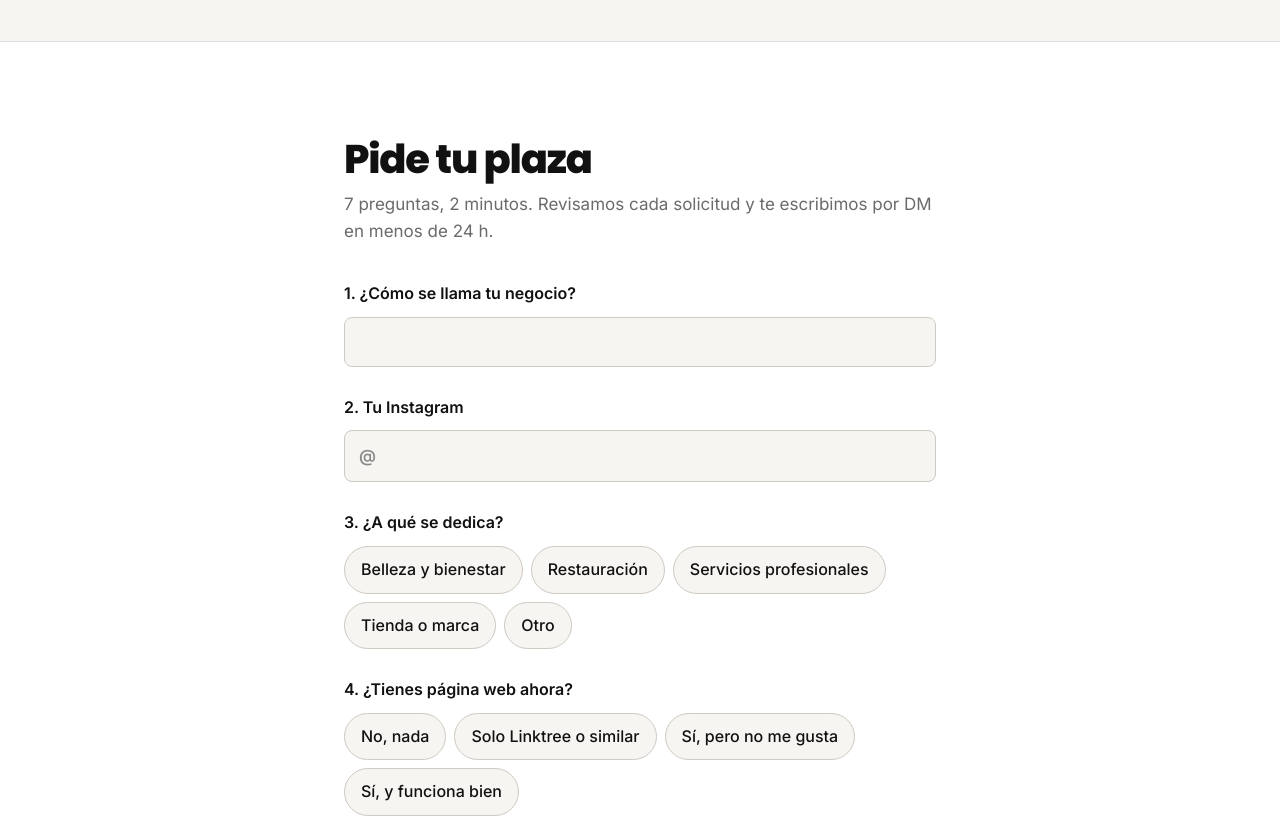
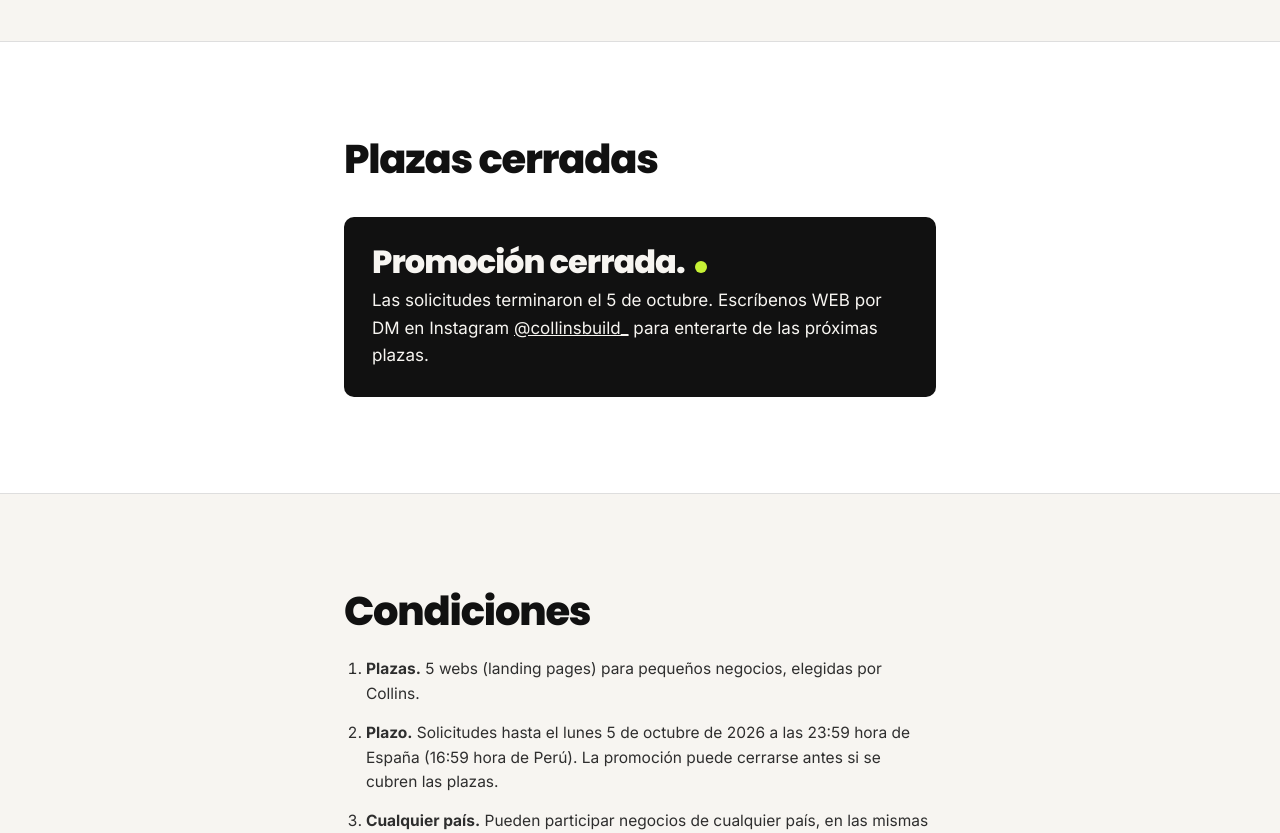
Before and after one commit to emivelasquezv/landing0, a plain HTML site: page index.html in a window 1280 px wide. Shown: the part 1160-1993 px from the top of the page. Drawn offline with Linux system fonts and the light colour scheme.

Commit message:
Cerrar la promoción TU WEB GRATIS: ocultar formulario y mostrar aviso
Co-Authored-By: Claude Opus 5.5 <noreply@anthropic.com>

```diff
--- a/index.html
+++ b/index.html
@@ -145,6 +145,11 @@
         <h3>Recibido.</h3>
         <p>Te escribimos por DM en menos de 24 h. Quedan <b data-seats-left>5</b> plazas.</p>
       </div>
+
+      <div class="done" data-closed hidden>
+        <h3>Promoción cerrada.</h3>
+        <p>Las solicitudes terminaron el 5 de octubre. Escríbenos WEB por DM en Instagram <a href="https://instagram.com/collinsbuild_">@collinsbuild_</a> para enterarte de las próximas plazas.</p>
+      </div>
     </div>
   </section>
 
--- a/landing0.js
+++ b/landing0.js
@@ -1,4 +1,4 @@
-// LANDING 0€ — contador de plazas + envío del formulario.
+// TU WEB GRATIS — contador de plazas + envío del formulario.
 
 // Actualiza este número cada vez que un negocio da su tarjeta en Stripe.
 const PLAZAS_LIBRES = 5;
@@ -7,9 +7,23 @@ const PLAZAS_LIBRES = 5;
 // Si está vacía, el formulario solo muestra el mensaje de confirmación y registra los datos en la consola.
 const FORM_ENDPOINT = "https://script.google.com/macros/s/AKfycbxtxfQmkszOVfZ8bN22i3CisYsdQZBjsY6lo3YMhWa8foCaUeKjGDEOxN64nsCoGd1k/exec";
 
+// La promoción terminó el 5 de octubre de 2026: oculta el formulario y muestra el aviso de cierre.
+const PROMO_CERRADA = true;
+
 document.querySelectorAll("[data-seats-left]").forEach((el) => (el.textContent = PLAZAS_LIBRES));
 
 const form = document.getElementById("form");
+
+if (PROMO_CERRADA) {
+  form.hidden = true;
+  form.previousElementSibling.hidden = true; // texto "7 preguntas, 2 minutos…"
+  document.querySelector("[data-closed]").hidden = false;
+  document.querySelector(".seats").hidden = true;
+  document.querySelector(".kicker").textContent = "Promoción cerrada";
+  document.querySelector(".hero-actions .btn").textContent = "Ver aviso";
+  document.querySelector("#solicitud h2").textContent = "Plazas cerradas";
+}
+
 const error = document.querySelector("[data-error]");
 const done = document.querySelector("[data-done]");
 const noteNo = document.querySelector("[data-note-no]");
@@ -81,7 +95,7 @@ form.addEventListener("submit", async (e) => {
         body: JSON.stringify(data),
       });
     } else {
-      console.info("Solicitud LANDING 0€ (sin FORM_ENDPOINT configurado):", data);
+      console.info("Solicitud TU WEB GRATIS (sin FORM_ENDPOINT configurado):", data);
     }
     form.hidden = true;
     done.hidden = false;
```
